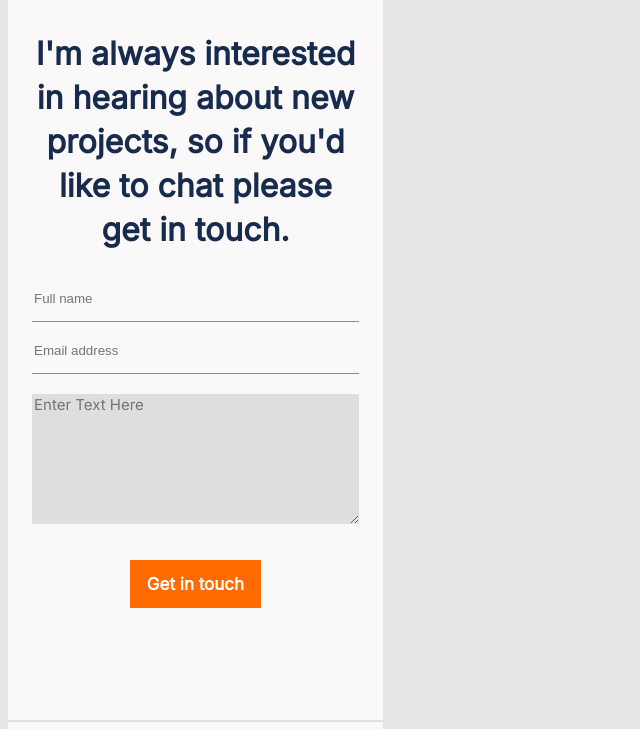
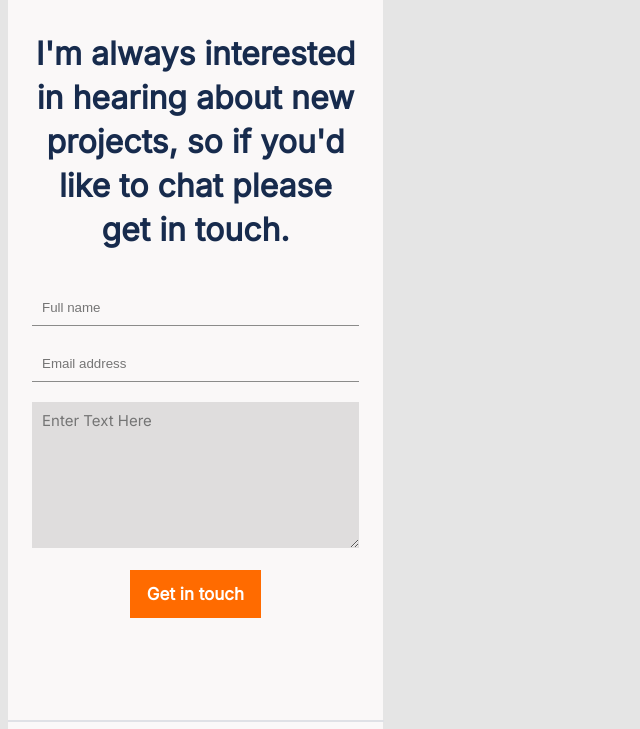
Before and after one commit to Kwaku28/Portfolio, a website: page index.html in a window 1280 px wide. Shown: the part 5814-6543 px from the top of the page, without its empty margins (0-640 px from the left). Drawn offline with nearby package versions, Linux system fonts and the light colour scheme.

Commit message:
Interactive form section update

```diff
--- a/style.css
+++ b/style.css
@@ -282,17 +282,17 @@ form {
   font-family: 'Inter', sans-serif;
   font-style: normal;
   font-weight: 400;
-  font-size: 15px;
+  font-size: 25px;
   line-height: 10px;
   color: #979493;
 }
 
 #fname {
-  padding-bottom: 15px;
+  padding: 10px;
 }
 
 #email {
-  padding-bottom: 15px;
+  padding: 10px;
 }
 
 #type {
@@ -304,6 +304,7 @@ form {
   color: #3c3a39;
   border: none;
   background: #dfdddd;
+  padding: 10px;
 }
 
 footer .social a {
@@ -322,7 +323,7 @@ footer .social a {
 
 form #press {
   position: absolute;
-  top: 280px;
+  top: 290px;
   bottom: 0;
   padding: 12px;
   left: 98px;
```
